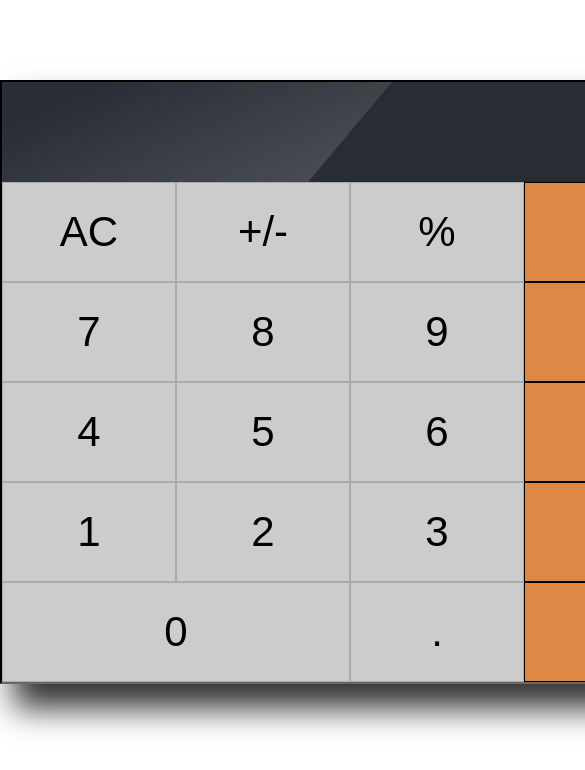
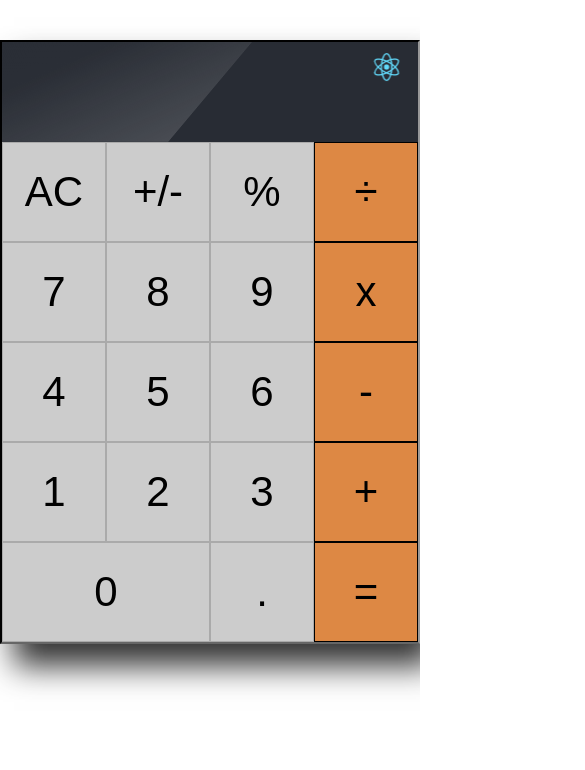
Before and after one commit to Aaron-RN/REACT-Calculator, a React (Create React App) app: page / in a window 390 px wide. Shown: the top 770 px of the page, 585 px wide, since content can reach past the window. Built offline with nearby package versions, Linux system fonts and the light colour scheme.

Commit message:
Update App.css
Added max and min width to calculator class for responsive sizing

```diff
--- a/src/css/App.css
+++ b/src/css/App.css
@@ -20,13 +20,14 @@
 .calculator{
   display: flex;
   flex-direction: column;
-  width: 700px;
-  margin: 80px auto;
+  max-width: 700px;
+  min-width: 420px;
+  margin: 40px auto;
   overflow: hidden;
   border: 2px solid #000;
   border-right-color: #999;
   border-bottom-color: #666;
-  box-shadow: 14px 24px 30px #333;
+  box-shadow: 14px 22px 30px #333;
 }
 
 .display {
```
